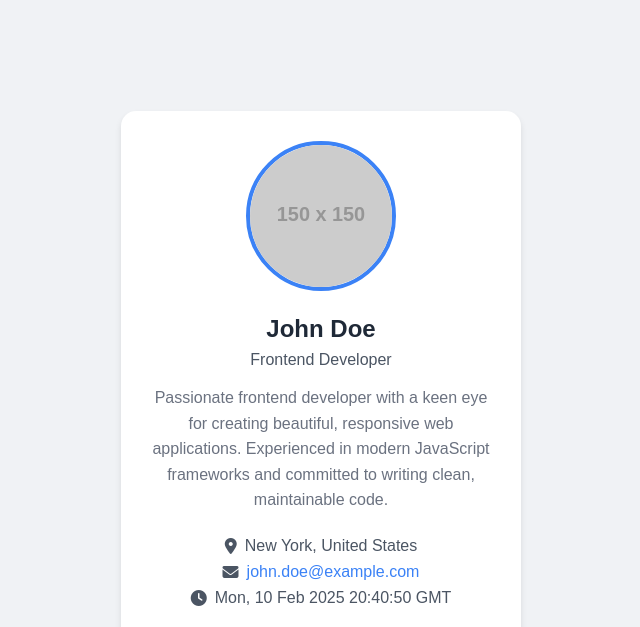
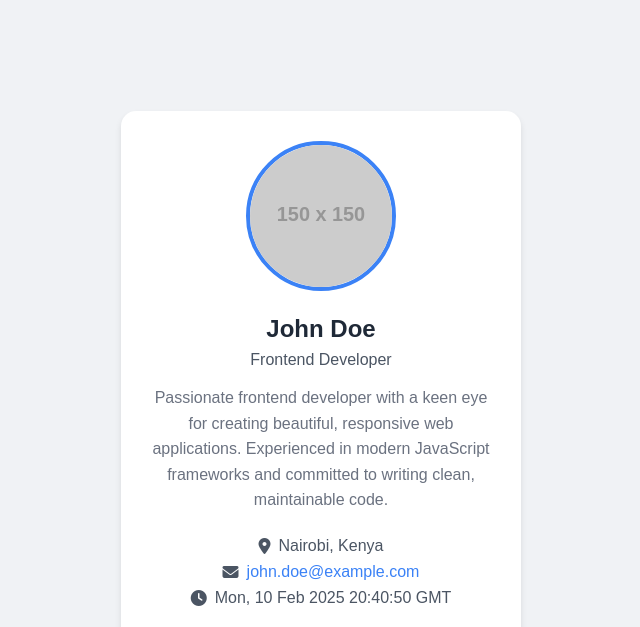
Before and after one commit to Mbelenga/HNG-Internship-Projects, a plain HTML site: page Profile-Card/index.html in a window 1280 px wide. Shown: the top 627 px of the page, without its empty margins (319-959 px from the left). Drawn offline with Linux system fonts and the light colour scheme; placeholder pictures from the web are drawn by us.

Commit message:
my location was updated

```diff
--- a/Profile-Card/index.html
+++ b/Profile-Card/index.html
@@ -29,7 +29,7 @@
         <div class="info">
             <p data-testid="currentLocation">
                 <i class="fas fa-map-marker-alt"></i>
-                New York, United States
+                Nairobi, Kenya
             </p>
             <p>
                 <i class="fas fa-envelope"></i>
```
